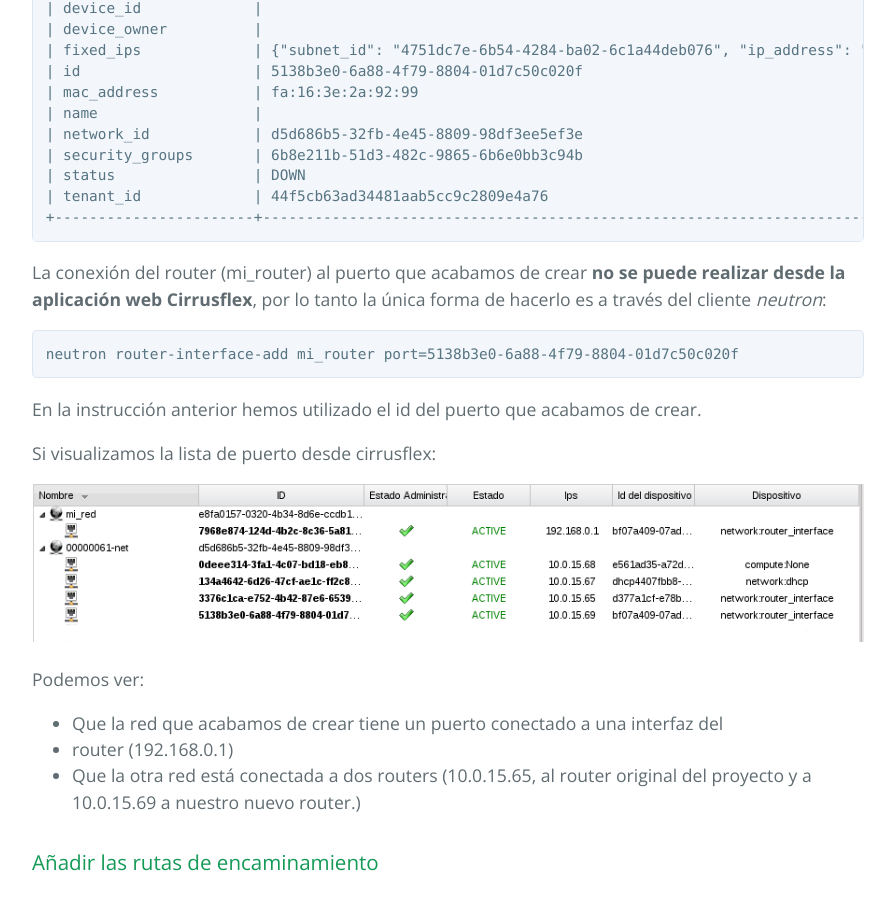
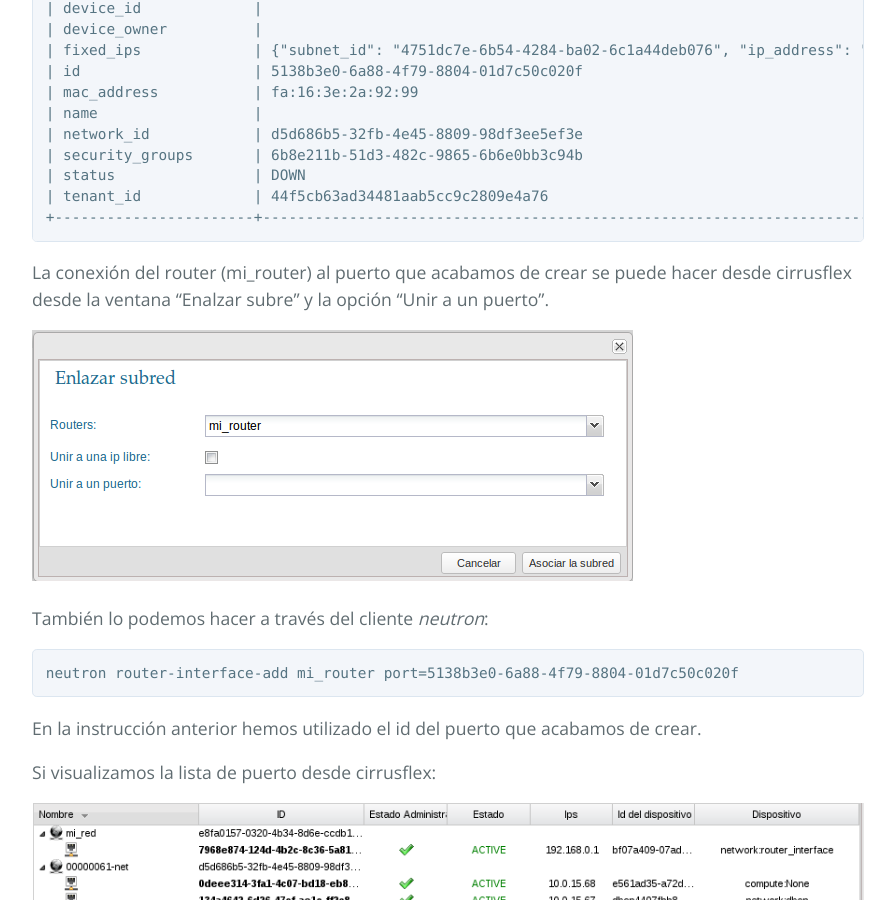
Before and after one commit to iesgn/ow1, a Jekyll site: the page built from curso/u6/router2.md, in a window 1280 px wide and 900 px high, scrolled down 2674 px. Shown: the whole window, without its empty margins (192-1087 px from the left). Built offline with Jekyll 4.4.1, drawn with Linux system fonts in a browser that asks for light colours.

Commit message:
Modificación router2

```diff
--- a/curso/u6/router2.md
+++ b/curso/u6/router2.md
@@ -77,9 +77,11 @@ De forma equivalente, utilizando *neutron* tendríamos que ejecutar:
     | tenant_id             | 44f5cb63ad34481aab5cc9c2809e4a76                                                  |
     +-----------------------+-----------------------------------------------------------------------------------+
 
-La conexión del router (mi_router) al puerto que acabamos de crear **no se puede
-realizar desde la aplicación web Cirrusflex**, por lo tanto la única forma de
-hacerlo es a través del cliente *neutron*:
+La conexión del router (mi_router) al puerto que acabamos de crear se puede hacer desde cirrusflex desde la ventana "Enalzar subre" y la opción "Unir a un puerto".
+
+![red](img/net13.png)
+
+También lo podemos hacer a través del cliente *neutron*:
 
     neutron router-interface-add mi_router port=5138b3e0-6a88-4f79-8804-01d7c50c020f
 
--- /dev/null
+++ b/curso/u6/sesion7.txt
@@ -0,0 +1,6 @@
+
+1. Ejercicio avanzado de redes con CLI
+
+
+
+2. Instancias con varias interfaces
```
Also changed, not shown: curso/u6/img/net13.png (added).
